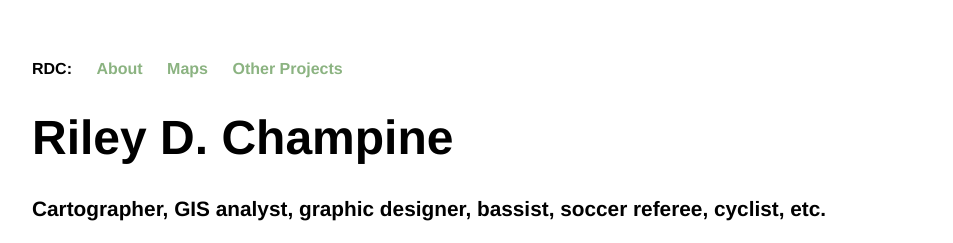
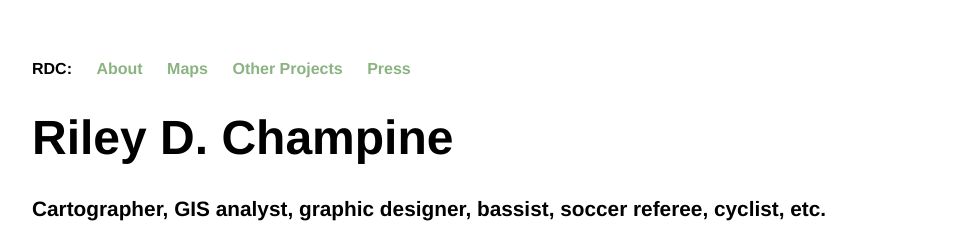
Before and after one commit to rileydchampine/rileydchampine.github.io, a Jekyll site: the page built from index.html, in a window 1280 px wide. Shown: the top 243 px of the page, without its empty margins (160-1113 px from the left). Built offline with Jekyll 4.4.1, drawn with Linux system fonts in a browser that asks for light colours.

Commit message:
Update default.html

```diff
--- a/_layouts/default.html
+++ b/_layouts/default.html
@@ -12,6 +12,7 @@
 	        		<li><a href="/">About</a></li>
 	        		<li><a href="/maps.html">Maps</a></li>
 	        		<li><a href="/otherprojects.html">Other Projects</a></li>
+	        		<li><a href="/press.html">Press</a></li>
 
 	    		</ul>
 			</nav>
```
